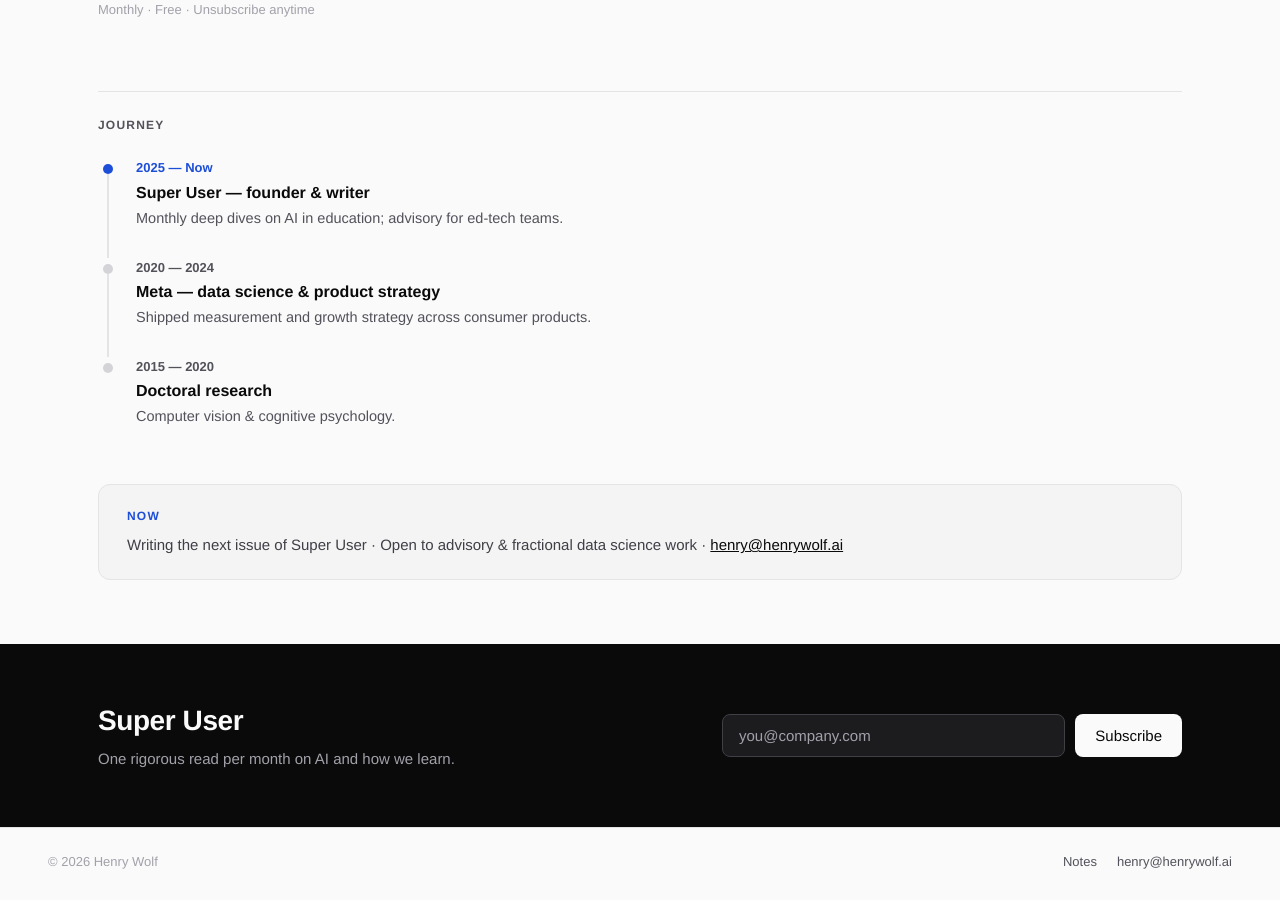
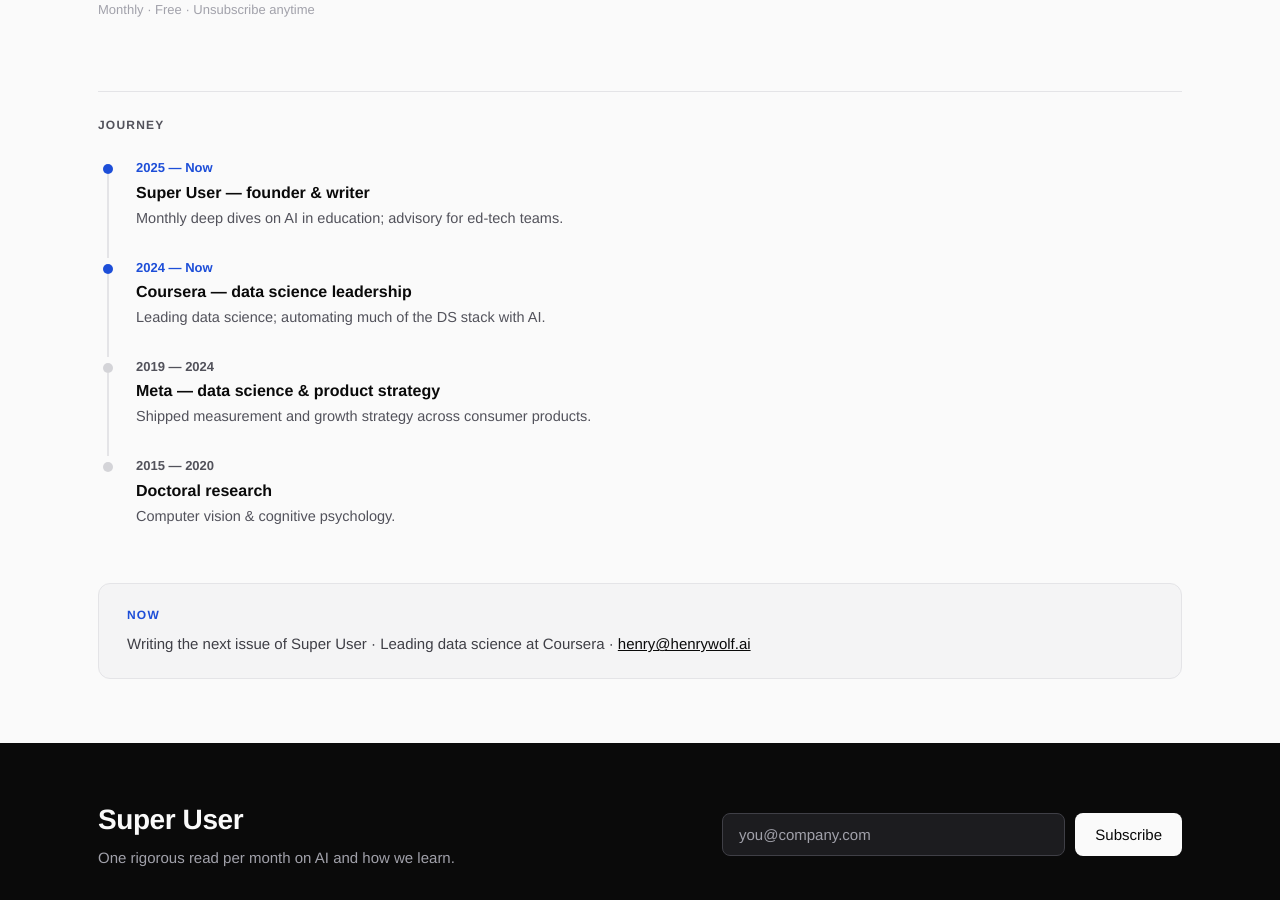
Before and after one commit to aenrichus/henrywolf-ai, a Jekyll site: the page built from index.md, in a window 1280 px wide and 900 px high, scrolled down 542 px. Built offline with Jekyll 4.4.1, drawn with Linux system fonts in a browser that asks for light colours.

Commit message:
Update Journey: add Coursera, correct Meta start year
Meta started 2019 (was 2020); Coursera (data science leadership) added
as an ongoing role since 2024. NOW card mentions Coursera instead of
advisory/fractional work. Both ongoing roles get the accent treatment.

Co-Authored-By: Claude Fable 5 <noreply@anthropic.com>

```diff
--- a/_layouts/home.html
+++ b/_layouts/home.html
@@ -27,10 +27,18 @@ layout: default
         <div class="timeline-desc">Monthly deep dives on AI in education; advisory for ed-tech teams.</div>
       </div>
     </li>
+    <li class="timeline-item is-current">
+      <div class="timeline-rail"><div class="timeline-dot"></div></div>
+      <div class="timeline-body">
+        <div class="timeline-date">2024 — Now</div>
+        <div class="timeline-role">Coursera — data science leadership</div>
+        <div class="timeline-desc">Leading data science; automating much of the DS stack with AI.</div>
+      </div>
+    </li>
     <li class="timeline-item">
       <div class="timeline-rail"><div class="timeline-dot"></div></div>
       <div class="timeline-body">
-        <div class="timeline-date">2020 — 2024</div>
+        <div class="timeline-date">2019 — 2024</div>
         <div class="timeline-role">Meta — data science &amp; product strategy</div>
         <div class="timeline-desc">Shipped measurement and growth strategy across consumer products.</div>
       </div>
@@ -49,7 +57,7 @@ layout: default
 <section class="section section--now">
   <div class="now-card">
     <div class="now-label">NOW</div>
-    <p>Writing the next issue of Super User · Open to advisory &amp; fractional data science work · <a href="mailto:{{ site.author.email }}">{{ site.author.email }}</a></p>
+    <p>Writing the next issue of Super User · Leading data science at Coursera · <a href="mailto:{{ site.author.email }}">{{ site.author.email }}</a></p>
   </div>
 </section>
 
```
